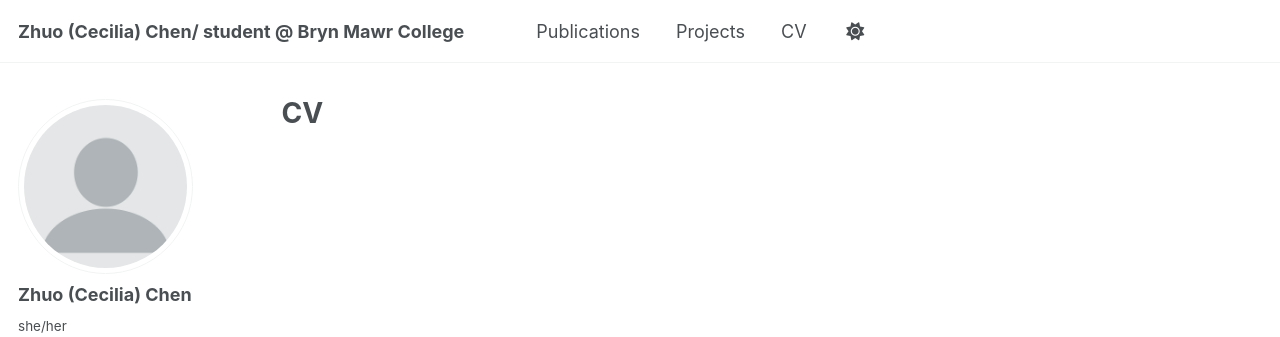
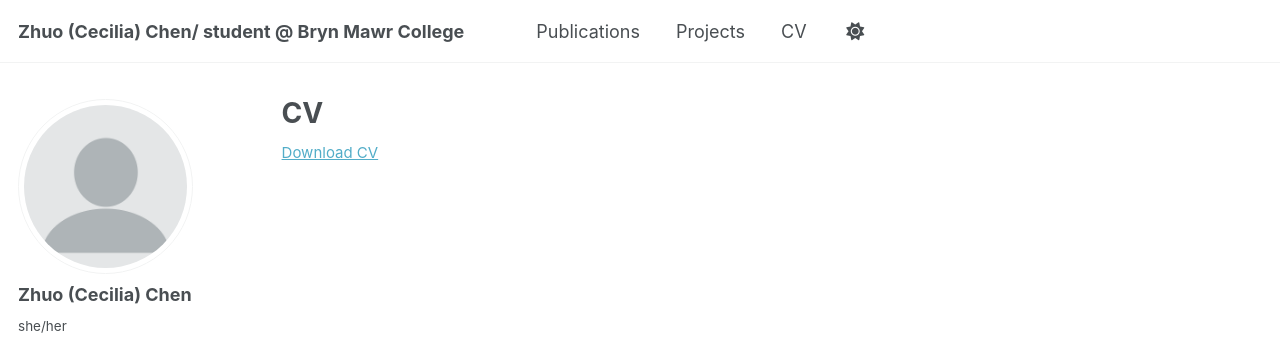
Before and after one commit to Cecilia7717/Cecilia7717.github.io, a Jekyll site: the page built from _pages/cv.md, in a window 1280 px wide. Shown: the top 337 px of the page. Built offline with Jekyll 4.4.1, drawn with Linux system fonts in a browser that asks for light colours.

Commit message:
Update cv.md

```diff
--- a/_pages/cv.md
+++ b/_pages/cv.md
@@ -3,5 +3,6 @@ layout: archive
 title: "CV"
 permalink: /cv/
 author_profile: true
-redirect_to: /files/cv.pdf
 ---
+
+ <p style="font-size: smaller"><a href="{{ http://cecilia7717.github.io/files/cv.pdf }}">Download CV</a></p>
```
